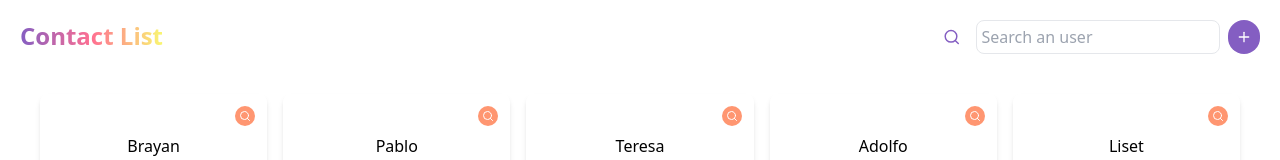
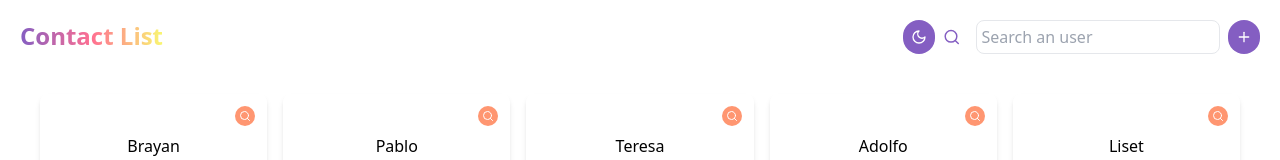
Before and after one commit to brayanyepesc/novadeha, a React (Vite) app: page / in a window 1280 px wide. Shown: the top 160 px of the page. Built offline with nearby package versions, Linux system fonts and the light colour scheme.

Commit message:
feat: add theme toggle in the project

```diff
--- a/src/App.tsx
+++ b/src/App.tsx
@@ -11,6 +11,7 @@ import { usePagination } from "./hooks/usePagination";
 import { useFilterUsers } from "./hooks/useFilterUsers";
 import { Pagination } from "./components/Pagination";
 import Swal from "sweetalert2";
+import { ThemeToggle } from "./components/ThemeToggle";
 
 function App() {
   const [search, setSearch] = useState<string>("");
@@ -35,6 +36,7 @@ function App() {
       <header className="flex justify-between">
         <Title text="Contact List" />
         <div className="flex justify-center items-cenetr gap-2">
+          <ThemeToggle />
           <Searchbar search={search} setSearch={setSearch} />
           <button
             onClick={createUser}
--- /dev/null
+++ b/src/components/ThemeToggle.tsx
@@ -0,0 +1,14 @@
+import { LuMoon, LuSun } from "react-icons/lu";
+import { useDarkMode } from "../hooks/userDarkMode";
+
+export const ThemeToggle = () => {
+  const [isDarkMode, setIsDarkMode] = useDarkMode();
+  return (
+    <button
+      onClick={() => setIsDarkMode(!isDarkMode)}
+      className="p-2 bg-novaviolet dark:bg-gray-800 text-white rounded-full"
+    >
+      {isDarkMode ? <LuSun /> : <LuMoon />}
+    </button>
+  );
+};
--- /dev/null
+++ b/src/hooks/userDarkMode.tsx
@@ -0,0 +1,20 @@
+import { useEffect, useState } from 'react';
+
+export const useDarkMode = () => {
+  const [isDarkMode, setIsDarkMode] = useState(
+    () => localStorage.theme === 'dark' || (!('theme' in localStorage) && window.matchMedia('(prefers-color-scheme: dark)').matches)
+  );
+
+  useEffect(() => {
+    const root = window.document.documentElement;
+    if (isDarkMode) {
+      root.classList.add('dark');
+      localStorage.setItem('theme', 'dark');
+    } else {
+      root.classList.remove('dark');
+      localStorage.setItem('theme', 'light');
+    }
+  }, [isDarkMode]);
+
+  return [isDarkMode, setIsDarkMode] as const;
+};
--- a/tailwind.config.js
+++ b/tailwind.config.js
@@ -1,5 +1,6 @@
 /** @type {import('tailwindcss').Config} */
 export default {
+  darkMode: 'class',
   content: [
     "./index.html",
     "./src/**/*.{js,ts,jsx,tsx}",
```
